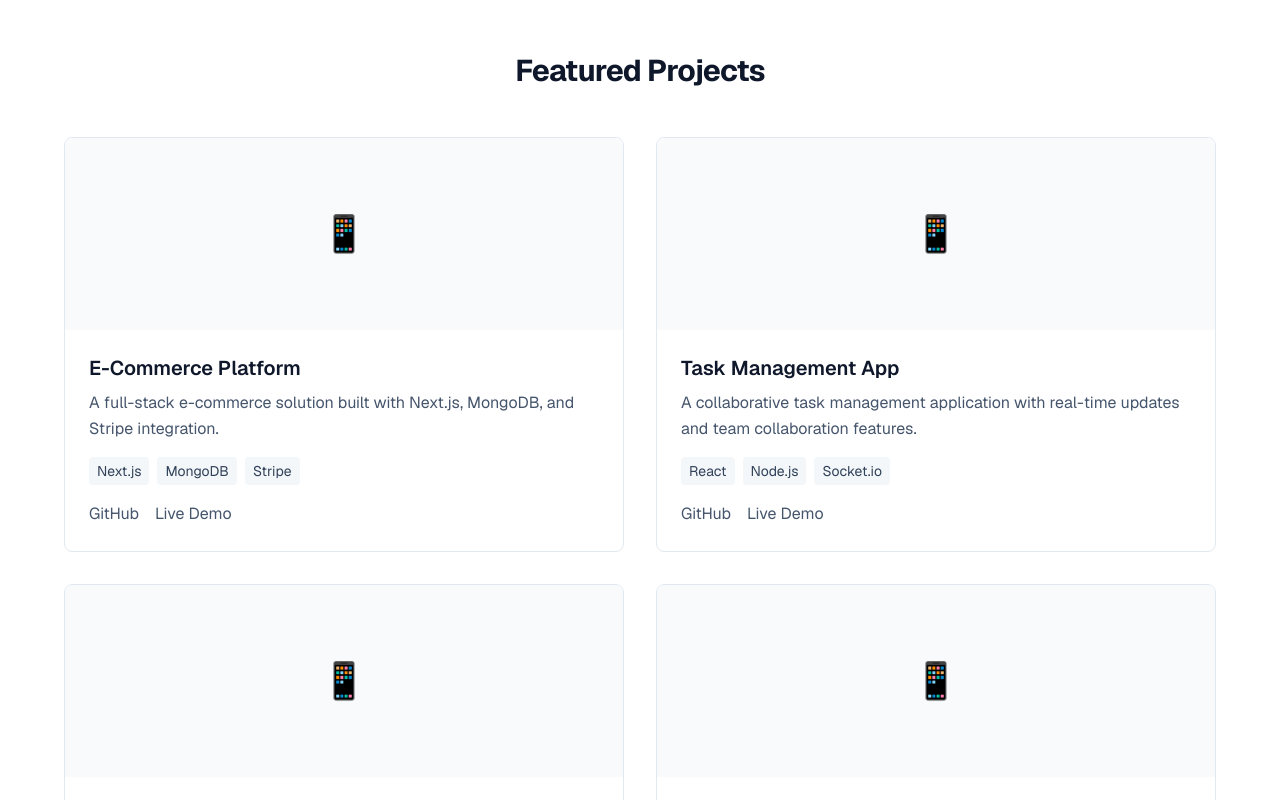
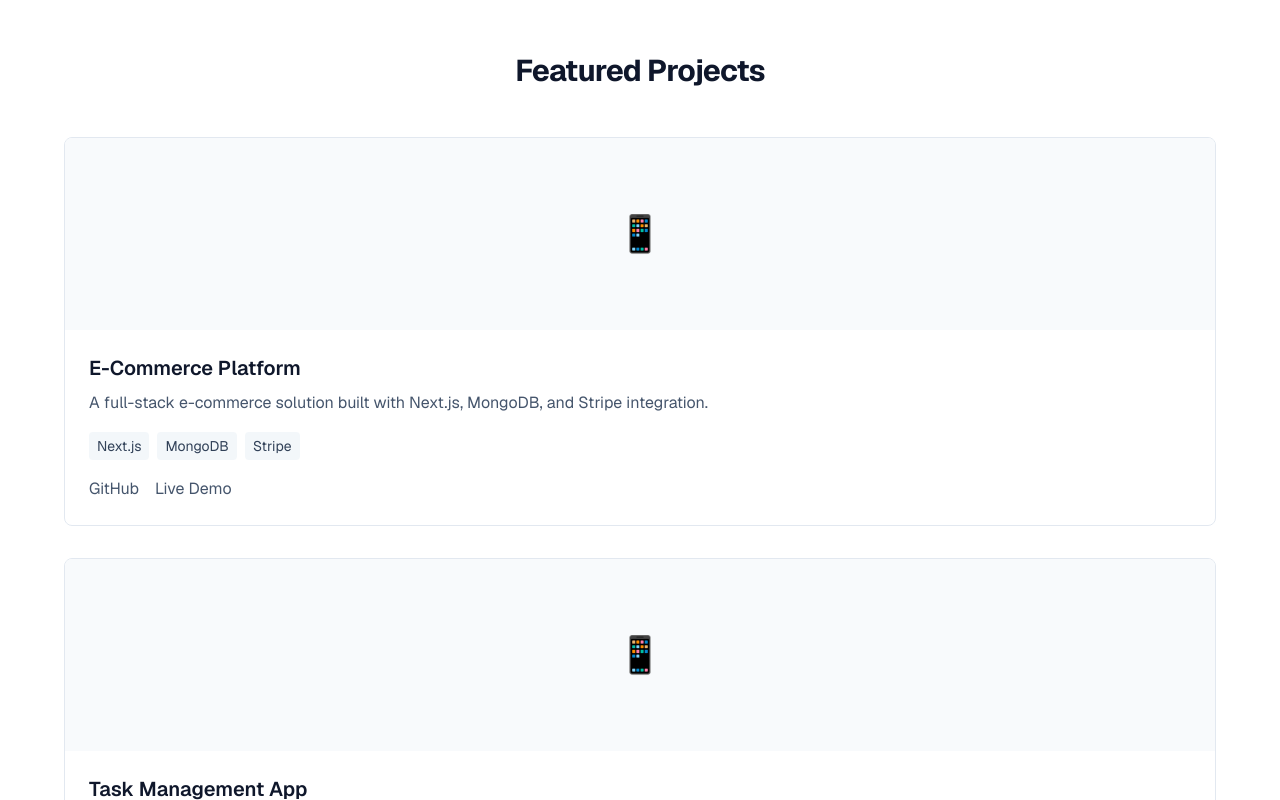
Before and after one commit to Bharatchoudhary11/portfolio, a Next.js app in the folder my-portfolio/: page / in a window 1280 px wide. Shown: the part 1260-2060 px from the top of the page. Built offline with nearby package versions, Linux system fonts and the light colour scheme.

Commit message:
Adjust featured projects to single column layout

```diff
--- a/my-portfolio/src/app/page.tsx
+++ b/my-portfolio/src/app/page.tsx
@@ -196,7 +196,7 @@
       <section id="projects" className="py-16 px-6">
         <div className="max-w-6xl mx-auto">
           <h2 className="text-3xl font-bold tracking-tight text-slate-900 dark:text-white mb-12 text-center">Featured Projects</h2>
-          <div className="grid md:grid-cols-2 gap-8">
+          <div className="grid grid-cols-1 gap-8">
             {projects.map((project, index) => (
               <div key={index} className="bg-white/80 dark:bg-white/5 rounded-lg border border-slate-200 dark:border-white/10 overflow-hidden hover:shadow-lg hover:scale-105 transition-all duration-300 backdrop-blur-sm">
                 <div className="h-48 bg-slate-50 dark:bg-white/5 flex items-center justify-center">
```
